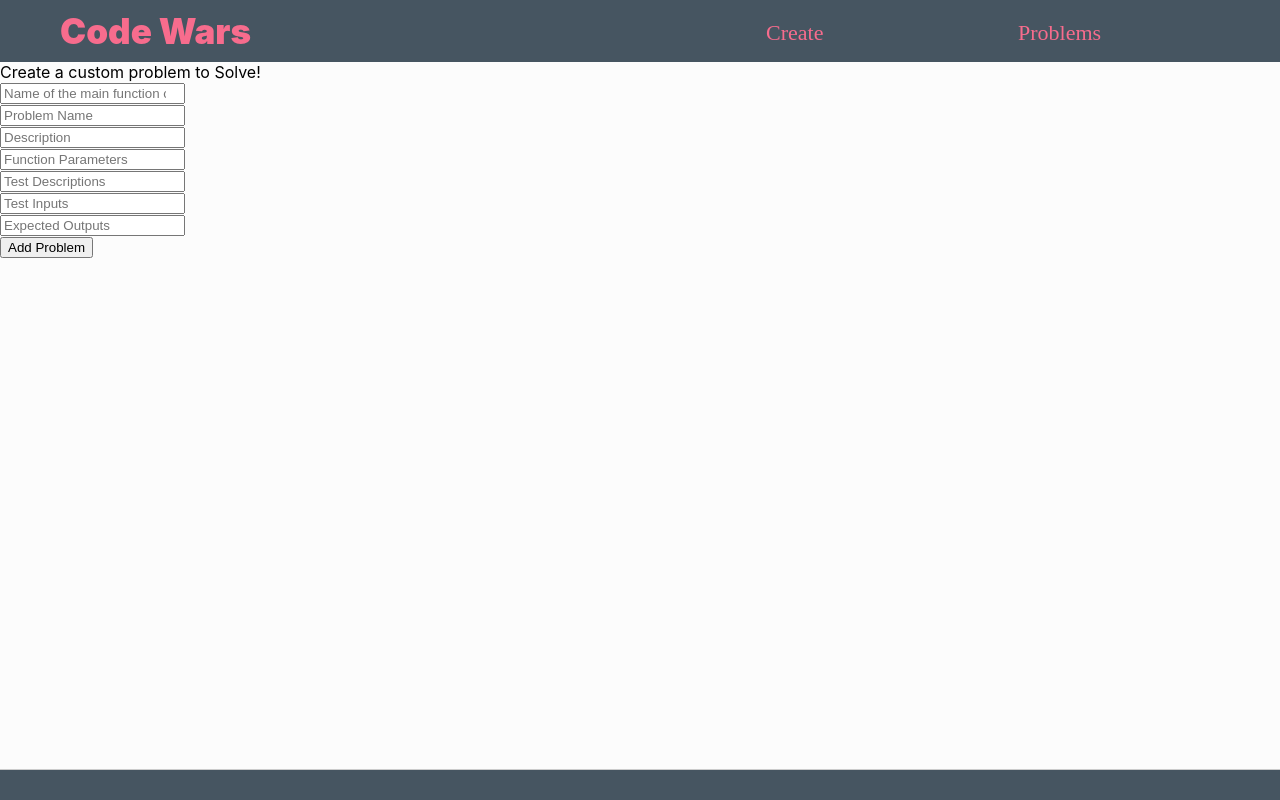
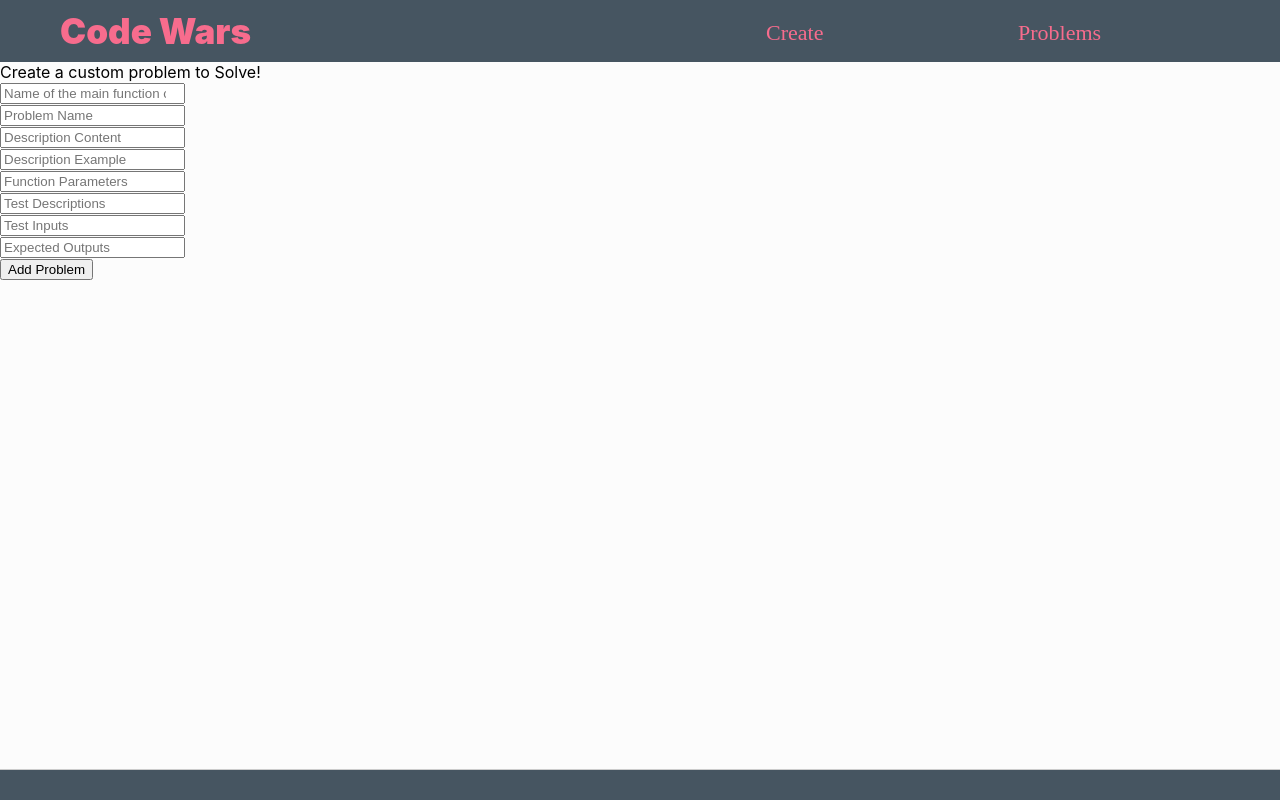
Before and after one commit to bmartinson5/ruby-IDE, a React (Create React App) app: page / in a window 1280 px wide. Both pictures are taken after a click on the link "Create". Built offline with nearby package versions, Linux system fonts and the light colour scheme; no server answers.

Commit message:
adding ability for user to choose number of params and tests when creating problem

```diff
--- a/src/components/CreateProblem.js
+++ b/src/components/CreateProblem.js
@@ -8,7 +8,8 @@ export default class CreateProblem extends Component {
     this.state = {
       functionName: "",
       name: "",
-      description: "",
+      descriptionContent: "",
+      descriptionExample: "",
       params: "",
       testInputs: "",
       testDescriptions: "",
@@ -25,7 +26,8 @@ export default class CreateProblem extends Component {
       <div>Create a custom problem to Solve! <br/>
         <input type="number" value={this.state.functionName} name="functionName" onChange={this.handleChange} placeholder="Name of the main function called"/><br/>
         <input type="text" value={this.state.name} name="name" onChange={this.handleChange} placeholder="Problem Name"/><br/>
-        <input type="text" value={this.state.description} name="description" onChange={this.handleChange} placeholder="Description"/><br/>
+        <input type="text" value={this.state.descriptionContent} name="descriptionContent" onChange={this.handleChange} placeholder="Description Content"/><br/>
+        <input type="text" value={this.state.descriptionExample} name="descriptionExample" onChange={this.handleChange} placeholder="Description Example"/><br/>
         <input type="text" value={this.state.params} name="params" onChange={this.handleChange} placeholder="Function Parameters"/><br/>
         <input type="text" value={this.state.testDescription} name="testDescription" onChange={this.handleChange} placeholder="Test Descriptions"/><br/>
         <input type="text" value={this.state.testInputs} name="testInputs" onChange={this.handleChange} placeholder="Test Inputs"/><br/>
```
Also changed, not shown: 1 other file (tests, documents, lock files or other folders).
